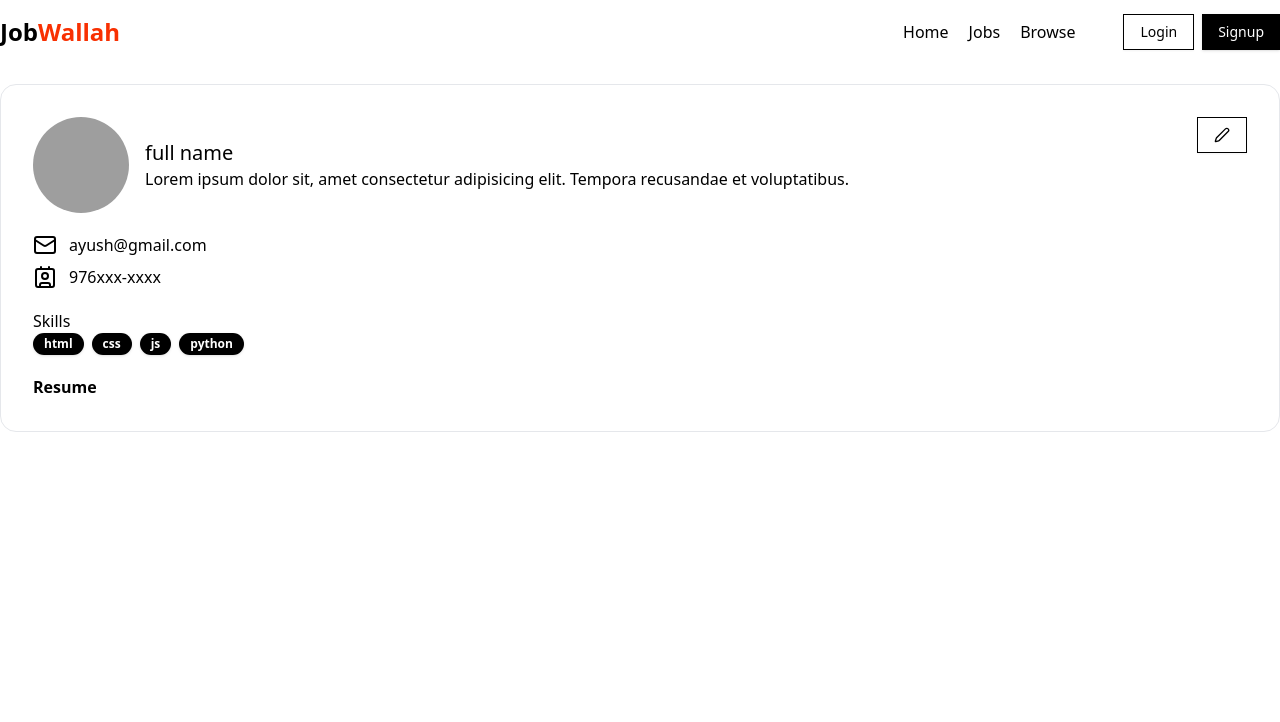
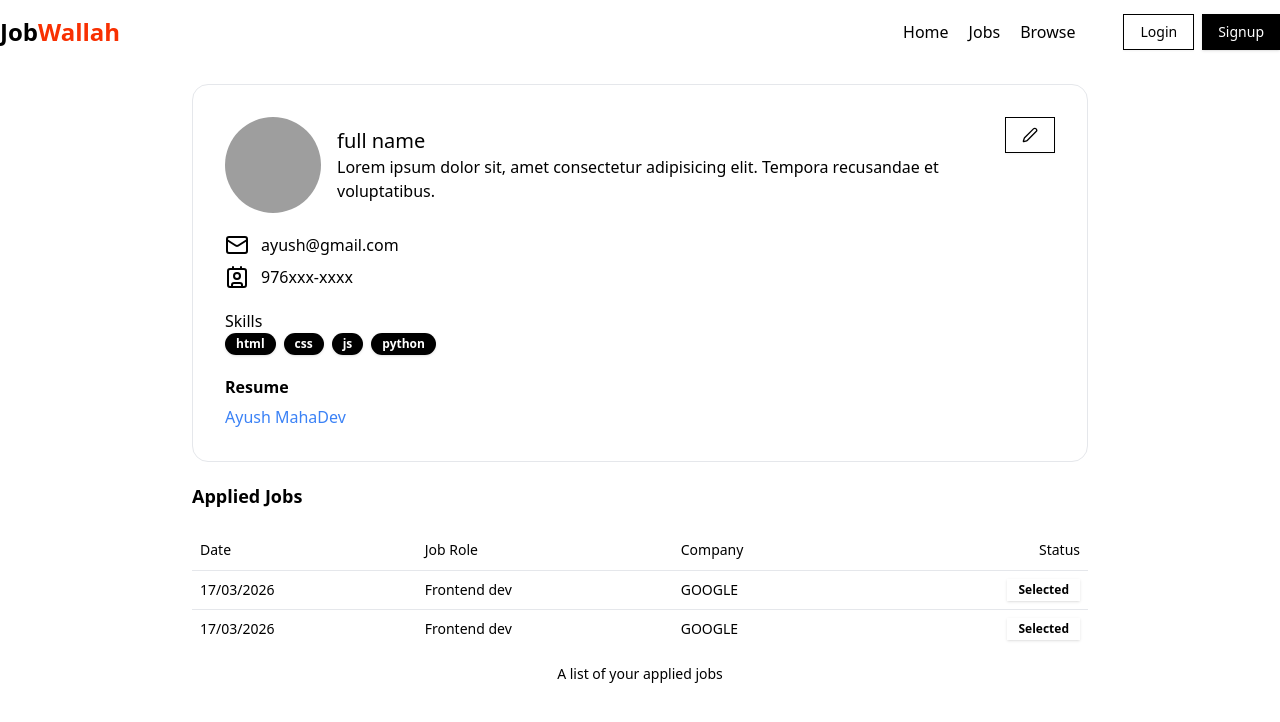
Before and after one commit to AyushJha2008/Job-Wallah, a React (Vite) app in the folder JobWallah/Frontend/: page /profile in a window 1280 px wide. Shown: the top 722 px of the page. Built offline with nearby package versions, Linux system fonts and the light colour scheme; grey boxes are pictures that could not be loaded.

Commit message:
feat: add JobDescription and AppliedJobsTable components; update Profile layout and routing in App; enhance table UI

```diff
--- a/JobWallah/Frontend/src/App.jsx
+++ b/JobWallah/Frontend/src/App.jsx
@@ -5,6 +5,7 @@
 import Jobs from './components/Jobs.jsx'
 import Browse from './components/Browse'
 import Profile from './components/Profile'
+import JobDescription from './components/JobDescription'
 
 const appRouter = createBrowserRouter([
   {path: '/', element: <Home/>},
@@ -12,7 +13,8 @@
   {path: '/signup', element: <Signup/>},
   {path: '/jobs', element:<Jobs/>},
   {path:'/browse', element:<Browse/>},
-  {path:'/profile', element:<Profile/>}
+  {path:'/profile', element:<Profile/>},
+  {path: '/description/:id', element:<JobDescription/>}
 ])
 function App() {
   return (
--- /dev/null
+++ b/JobWallah/Frontend/src/components/AppliedJobsTable.jsx
@@ -0,0 +1,36 @@
+import React from 'react'
+import { Table, TableBody, TableCaption, TableCell, TableHead, TableHeader, TableRow } from './ui/table'
+import { Badge } from './ui/badge'
+
+const AppliedJobsTable = () => {
+  return (
+    <div>
+      <Table>
+        <TableCaption> A list of your applied jobs</TableCaption>
+        <TableHeader>
+          <TableRow>
+            <TableHead>Date</TableHead>
+            <TableHead>Job Role</TableHead>
+            <TableHead>Company</TableHead>
+            <TableHead className="text-right">Status</TableHead>
+          </TableRow>
+        </TableHeader>
+
+        <TableBody>
+          {
+            [1,2].map((item, index)=>(
+              <TableRow key={index}>
+                <TableCell>17/03/2026</TableCell>
+                <TableCell>Frontend dev</TableCell>
+                <TableCell>GOOGLE</TableCell>
+                <TableCell className="text-right"><Badge>Selected</Badge></TableCell>
+              </TableRow>
+            ))
+          }
+        </TableBody>
+      </Table>
+    </div>
+  )
+}
+
+export default AppliedJobsTable
--- /dev/null
+++ b/JobWallah/Frontend/src/components/JobDescription.jsx
@@ -0,0 +1,9 @@
+import React from 'react'
+
+const JobDescription = () => {
+  return (
+    <div>JobDescription</div>
+  )
+}
+
+export default JobDescription
--- a/JobWallah/Frontend/src/components/Profile.jsx
+++ b/JobWallah/Frontend/src/components/Profile.jsx
@@ -5,13 +5,17 @@
 import { Button } from "./ui/button";
 import { Badge } from "./ui/badge";
 import { Label } from "@radix-ui/react-label";
+import AppliedJobsTable from "./AppliedJobsTable";
+const skills = ["html", "css", "js", "python"];
 
 const Profile = () => {
-  const skills = ["html", "css", "js", "python"];
+
+  const isResume = true;
+
   return (
     <div>
       <Navbar />
-      <div className="max-w-7xl mx-auto bg-white border border-gray-200 rounded-2xl my-5 p-8">
+      <div className="max-w-4xl mx-auto bg-white border border-gray-200 rounded-2xl my-5 p-8">
         <div className="flex justify-between">
           <div className="flex items-center gap-4">
             <Avatar className="h-24 w-24">
@@ -60,8 +64,13 @@
 
         <div className="grid w-full max-w-sm items-center gap-1.5">
           <Label className="text-md font-bold">Resume</Label>
-          {}
+          {isResume? <a target="blank" href="https://youtube.com/@brocode" className="text-blue-500 w-full hover:underline cursor-pointer">Ayush MahaDev</a> : <span>NA</span> }
         </div>
+      </div>
+      <div className="max-w-4xl mx-auto bg-white rounded-2xl">
+        <h1 className="font-bold text-lg my-5">Applied Jobs</h1>
+        {/* {application table} */}
+        <AppliedJobsTable/>
       </div>
     </div>
   );
--- /dev/null
+++ b/JobWallah/Frontend/src/components/ui/table.jsx
@@ -0,0 +1,86 @@
+import * as React from "react"
+
+import { cn } from "@/lib/utils"
+
+const Table = React.forwardRef(({ className, ...props }, ref) => (
+  <div className="relative w-full overflow-auto">
+    <table
+      ref={ref}
+      className={cn("w-full caption-bottom text-sm", className)}
+      {...props} />
+  </div>
+))
+Table.displayName = "Table"
+
+const TableHeader = React.forwardRef(({ className, ...props }, ref) => (
+  <thead ref={ref} className={cn("[&_tr]:border-b", className)} {...props} />
+))
+TableHeader.displayName = "TableHeader"
+
+const TableBody = React.forwardRef(({ className, ...props }, ref) => (
+  <tbody
+    ref={ref}
+    className={cn("[&_tr:last-child]:border-0", className)}
+    {...props} />
+))
+TableBody.displayName = "TableBody"
+
+const TableFooter = React.forwardRef(({ className, ...props }, ref) => (
+  <tfoot
+    ref={ref}
+    className={cn("border-t bg-muted/50 font-medium [&>tr]:last:border-b-0", className)}
+    {...props} />
+))
+TableFooter.displayName = "TableFooter"
+
+const TableRow = React.forwardRef(({ className, ...props }, ref) => (
+  <tr
+    ref={ref}
+    className={cn(
+      "border-b transition-colors hover:bg-muted/50 data-[state=selected]:bg-muted",
+      className
+    )}
+    {...props} />
+))
+TableRow.displayName = "TableRow"
+
+const TableHead = React.forwardRef(({ className, ...props }, ref) => (
+  <th
+    ref={ref}
+    className={cn(
+      "h-10 px-2 text-left align-middle font-medium text-muted-foreground [&:has([role=checkbox])]:pr-0 [&>[role=checkbox]]:translate-y-[2px]",
+      className
+    )}
+    {...props} />
+))
+TableHead.displayName = "TableHead"
+
+const TableCell = React.forwardRef(({ className, ...props }, ref) => (
+  <td
+    ref={ref}
+    className={cn(
+      "p-2 align-middle [&:has([role=checkbox])]:pr-0 [&>[role=checkbox]]:translate-y-[2px]",
+      className
+    )}
+    {...props} />
+))
+TableCell.displayName = "TableCell"
+
+const TableCaption = React.forwardRef(({ className, ...props }, ref) => (
+  <caption
+    ref={ref}
+    className={cn("mt-4 text-sm text-muted-foreground", className)}
+    {...props} />
+))
+TableCaption.displayName = "TableCaption"
+
+export {
+  Table,
+  TableHeader,
+  TableBody,
+  TableFooter,
+  TableHead,
+  TableRow,
+  TableCell,
+  TableCaption,
+}
```
Also changed, not shown: 2 other files (tests, documents, lock files or other folders).
